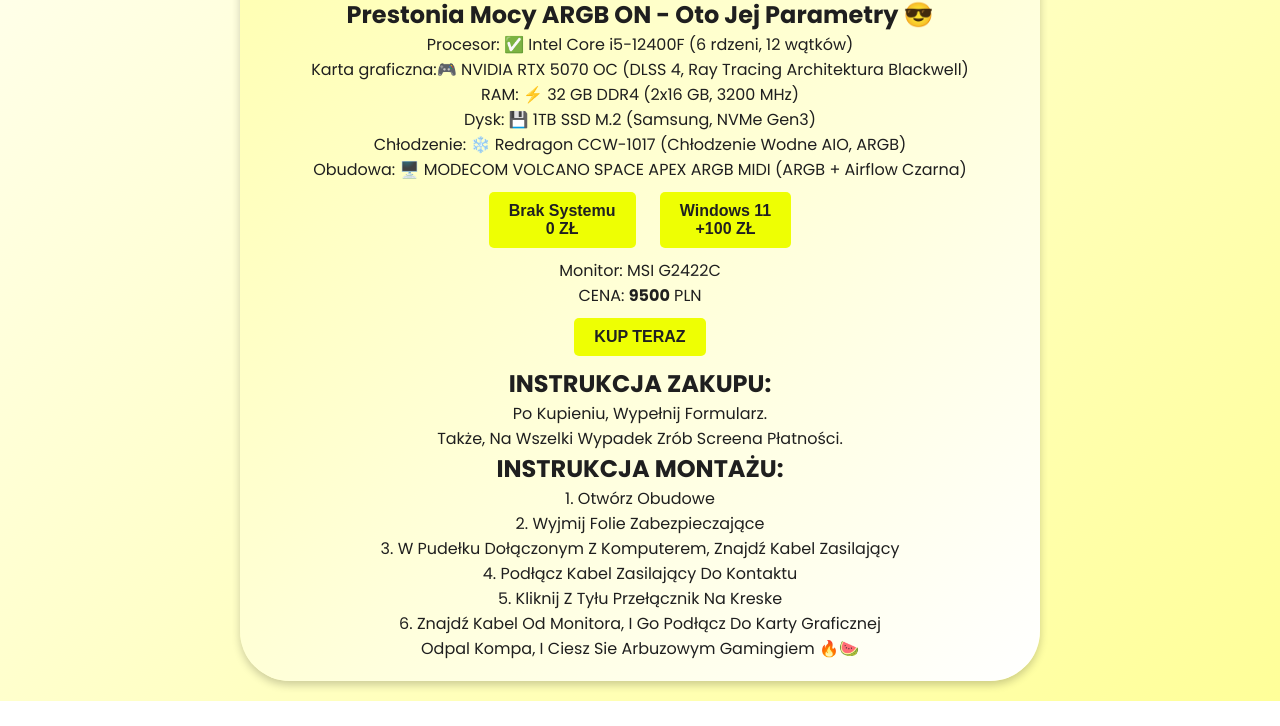
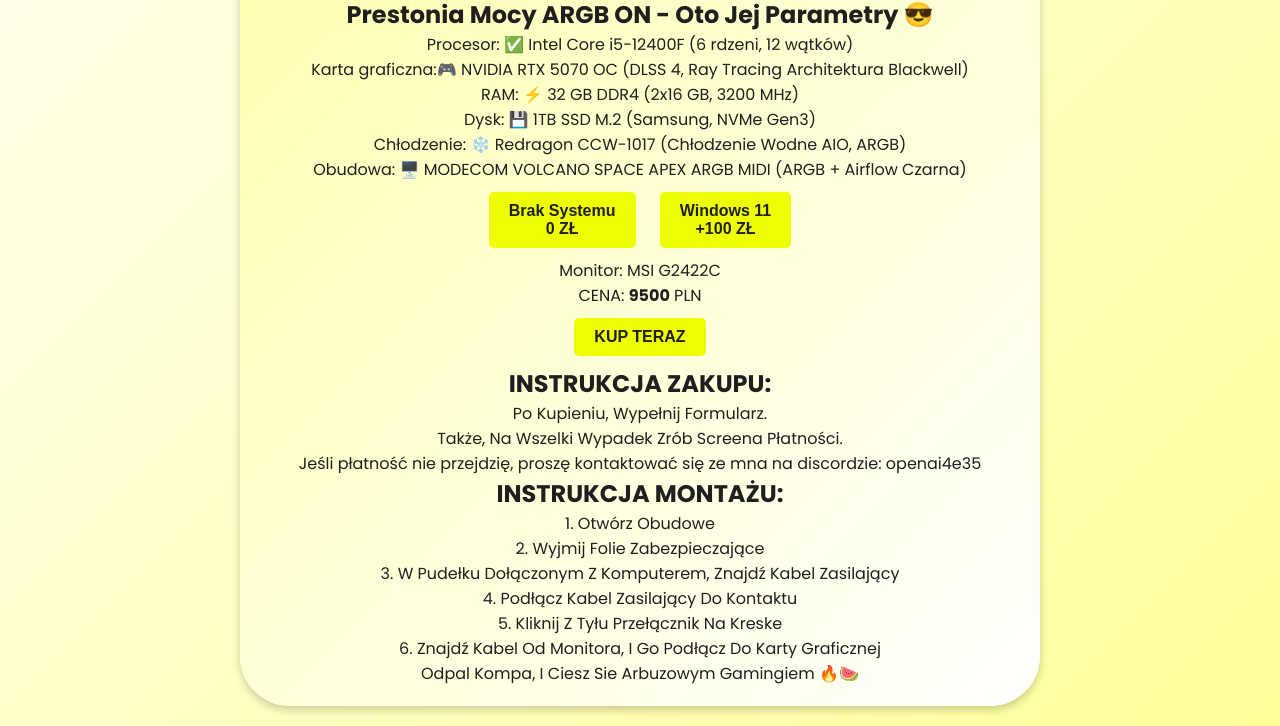
Before and after one commit to C7LN-SerweX/arbuzkompy, a plain HTML site: page arbuzkomp.html in a window 1280 px wide. Shown: the part 565-1291 px from the top of the page. Before the commit the page ends 1266 px from the top, so only its background shows below. Drawn offline with Linux system fonts and the light colour scheme.

Commit message:
Update arbuzkomp.html

```diff
--- a/arbuzkomp.html
+++ b/arbuzkomp.html
@@ -71,6 +71,7 @@
 
         <h2>INSTRUKCJA ZAKUPU:</h2>
         <p>Po Kupieniu, Wypełnij Formularz.<br>Także, Na Wszelki Wypadek Zrób Screena Płatności.</p>
+        <p>Jeśli płatność nie przejdzię, proszę kontaktować się ze mna na discordzie: openai4e35</p>
         <h2>INSTRUKCJA MONTAŻU:</h2>
         <p>1. Otwórz Obudowe <br>2. Wyjmij Folie Zabezpieczające<br>3. W Pudełku Dołączonym Z Komputerem, Znajdź Kabel Zasilający<br>4. Podłącz Kabel Zasilający Do Kontaktu<br>5. Kliknij Z Tyłu Przełącznik Na Kreske<br>6. Znajdź Kabel Od Monitora, I Go Podłącz Do Karty Graficznej<br>Odpal Kompa, I Ciesz Sie Arbuzowym Gamingiem 🔥🍉</p>
 
```
